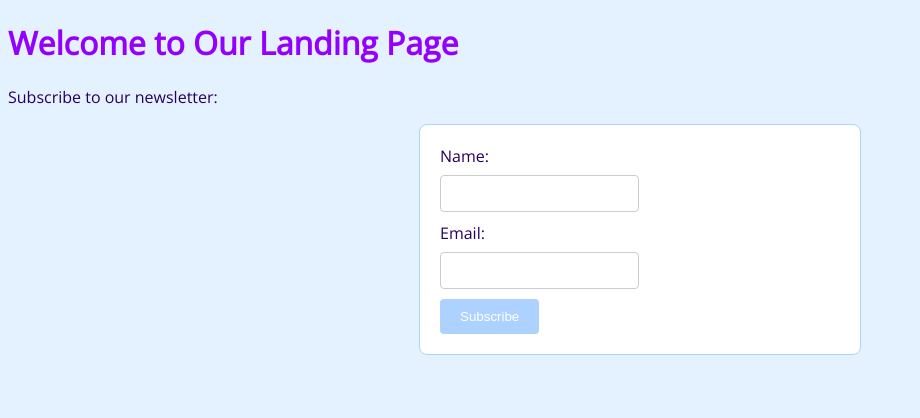
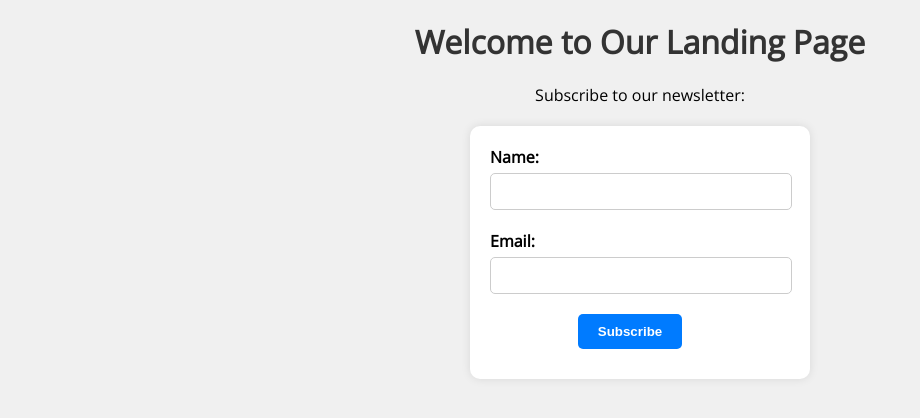
Before and after one commit to BalaurZmeu/Flask_landingpage_project, a Flask app: page / in a window 1280 px wide. Shown: the top 418 px of the page, without its empty margins (0-920 px from the left). Run offline with Flask 3, Linux system fonts and the light colour scheme.

Commit message:
Updated CSS rules

```diff
--- a/static/css/style.css
+++ b/static/css/style.css
@@ -1,69 +1,62 @@
-/* Set color palette variables */
-:root {
-  --primary-color: #27005D;   /* Dark purple */
-  --secondary-color: #9400FF; /* Bright purple */
-  --accent-color: #AED2FF;    /* Light blue */
-  --background-color: #E4F1FF; /* Lightest blue */
-  --font-family: 'Open Sans', sans-serif; /* Specify the font family */
+/* Add your CSS link to this file in the HTML file */
+/* style.css */
+
+body {
+    font-family: 'Open Sans', sans-serif;
+    background-color: #f0f0f0;
+    text-align: center;
+    margin: 0;
+    padding: 0;
 }
 
-/* Apply colors to the body and text */
-body {
-  background-color: var(--background-color);
-  color: var(--primary-color);
-  font-family: var(--font-family);
+h1 {
+    color: #333;
+    margin-top: 20px;
 }
 
-/* Style headings with secondary color */
-h1, h2, h3 {
-  color: var(--secondary-color);
+form {
+    background-color: #fff;
+    border-radius: 10px;
+    box-shadow: 0 0 10px rgba(0, 0, 0, 0.1);
+    max-width: 300px;
+    margin: 20px auto;
+    padding: 20px;
 }
 
-/* Style links with the accent color */
-a {
-  color: var(--accent-color);
-  text-decoration: none;
+div {
+    margin-bottom: 10px;
+    padding-right: 20px;
 }
 
-a:hover {
-  text-decoration: underline;
+
+label {
+    display: block;
+    text-align: left;
+    font-weight: bold;
+    margin-bottom: 5px;
 }
 
-/* Style the subscription form container */
-form {
-  max-width: 400px; /* Adjust the max-width to your preference */
-  margin: 0 auto; /* Center the form horizontally */
-  background-color: #fff;
-  padding: 20px;
-  border: 1px solid var(--accent-color);
-  border-radius: 8px;
+input[type="text"],
+input[type="email"] {
+    width: 100%;
+    padding: 10px;
+    margin-bottom: 10px;
+    border: 1px solid #ccc;
+    border-radius: 5px;
 }
 
-/* Style form elements */
-form label {
-  display: block;
-  margin-bottom: 8px;
-  color: var(--primary-color);
+button[type="submit"] {
+    background-color: #007BFF;
+    color: #fff;
+    border: none;
+    border-radius: 5px;
+    padding: 10px 20px;
+    cursor: pointer;
+    font-weight: bold;
 }
 
-form input[type="text"],
-form input[type="email"] {
-  width: 100;
-  padding: 10px;
-  margin-bottom: 10px; /* Reduced margin */
-  border: 1px solid #ccc;
-  border-radius: 4px;
+button[type="submit"]:hover {
+    background-color: #0056b3;
 }
 
-form button[type="submit"] {
-  background-color: var(--accent-color);
-  color: #fff;
-  padding: 10px 20px;
-  border: none;
-  border-radius: 4px;
-  cursor: pointer;
-}
-
-form button[type="submit"]:hover {
-  background-color: #81b0ff; /* Darken the accent color on hover */
-}
+/* Optional: Add more styles as needed */
```
